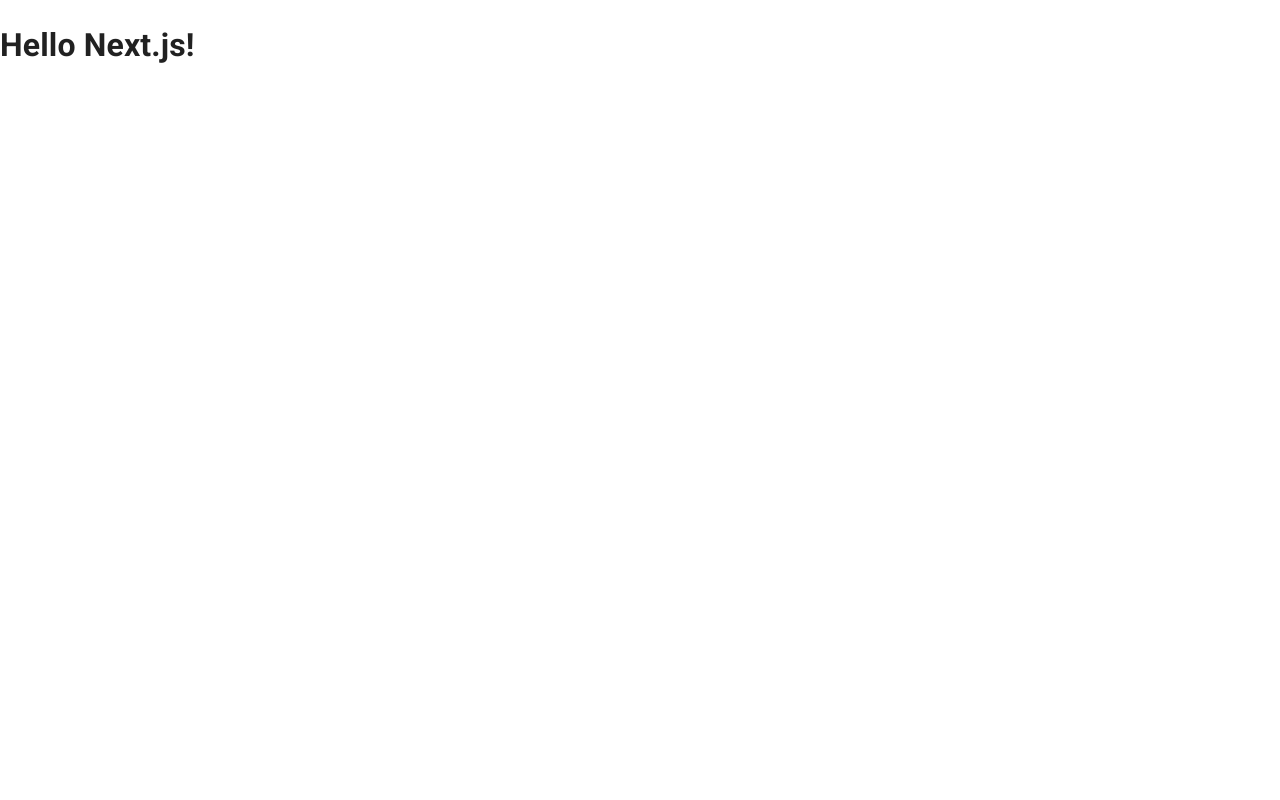
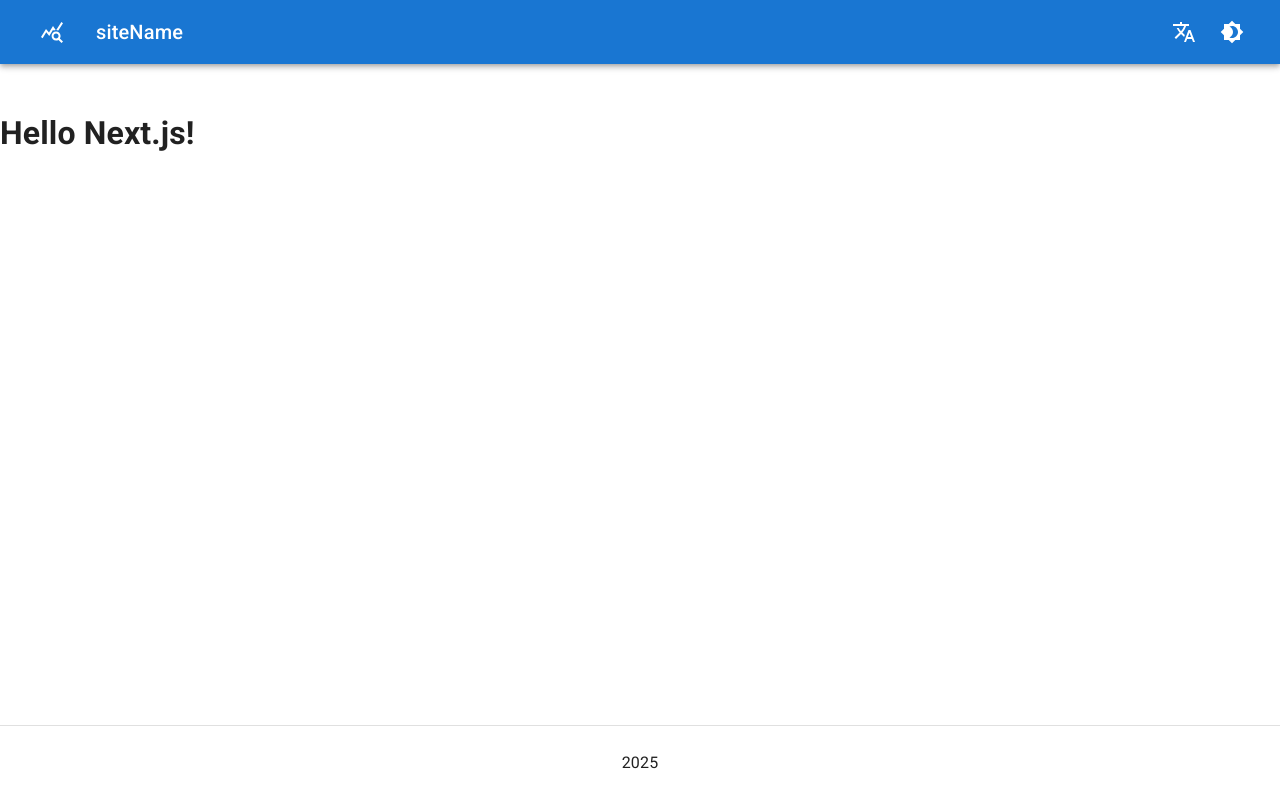
Before and after one commit to yuameshi/status-detector, a Next.js app: page / in a window 1280 px wide. Built offline with nearby package versions, Linux system fonts and the light colour scheme.

Commit message:
feat: implement basic layout structure

```diff
--- a/src/app/layout.tsx
+++ b/src/app/layout.tsx
@@ -5,15 +5,23 @@
 import { CssBaseline } from '@mui/material';
 import { Metadata, Viewport } from 'next';
 
+import Favicon from '@assets/favicon.ico';
 import { EmotionCache } from '@components/utils/EmotionCache';
 import { ThemeContext } from '@components/utils/ThemeContext';
 import { ScrollBarCss } from '@components/utils/ScrollBarCss';
+import { Layout } from '@components/layout';
 
 export function generateMetadata(): Metadata {
 	return {
 		title: '服务可用性检测',
 		description: '查看有关服务的当前状态和过去一段时间的可用性',
 		authors: [{ name: 'yuameshi' }],
+		// icons: [
+		// 	{
+		// 		url: Favicon.src,
+		// 		sizes: `${Favicon.height}x${Favicon.width}`,
+		// 	},
+		// ],
 	};
 }
 
@@ -29,7 +37,9 @@
 				<EmotionCache>
 					<ScrollBarCss />
 					<CssBaseline />
-					<body>{children}</body>
+					<body>
+						<Layout>{children}</Layout>
+					</body>
 				</EmotionCache>
 			</ThemeContext>
 		</html>
--- /dev/null
+++ b/src/components/layout/Footer.tsx
@@ -0,0 +1,25 @@
+import { Typography, Box, Divider } from '@mui/material';
+
+export const AppFooter: React.FC = () => {
+	return (
+		<>
+			<Divider />
+			<Box
+				sx={{
+					display: 'flex',
+					color: 'text.main',
+					padding: '25px',
+					justifyContent: 'center',
+					alignItems: 'center',
+				}}
+			>
+				<Typography
+					variant='body1'
+					align='center'
+				>
+					{new Date().getFullYear().toString()}
+				</Typography>
+			</Box>
+		</>
+	);
+};
--- /dev/null
+++ b/src/components/layout/Header/DarkmodeToggle.tsx
@@ -0,0 +1,32 @@
+'use client';
+
+import { IconButton, useColorScheme } from '@mui/material';
+import { useEffect, useState } from 'react';
+import Brightness7Icon from '@mui/icons-material/Brightness7';
+import Brightness4Icon from '@mui/icons-material/Brightness4';
+
+export function DarkmodeToggle() {
+	const { mode, setMode, systemMode } = useColorScheme();
+
+	const [darkmodeState, setDarkmodeState] = useState<'dark' | 'light'>(
+		(mode === 'system' ? (systemMode === 'dark' ? 'dark' : 'light') : mode) || 'light',
+	);
+	useEffect(() => {
+		setDarkmodeState((mode === 'system' ? (systemMode === 'dark' ? 'dark' : 'light') : mode) || 'light');
+	}, [mode, systemMode]);
+
+	useEffect(() => {
+		setDarkmodeState((mode === 'system' ? (systemMode === 'dark' ? 'dark' : 'light') : mode) || 'light');
+	}, []);
+
+	return (
+		<IconButton
+			size='large'
+			aria-label='switch theme'
+			onClick={() => setMode(darkmodeState === 'light' ? 'dark' : 'light')}
+			color='inherit'
+		>
+			{darkmodeState === 'dark' ? <Brightness7Icon /> : <Brightness4Icon />}
+		</IconButton>
+	);
+}
--- /dev/null
+++ b/src/components/layout/Header/LanguageMenu.tsx
@@ -0,0 +1,81 @@
+'use client';
+import { IconButton, MenuItem, Menu } from '@mui/material';
+import { useState } from 'react';
+import Link from 'next/link';
+import TranslateIcon from '@mui/icons-material/Translate';
+
+export function LanguageMenu() {
+	const [anchorEl, setAnchorEl] = useState<null | HTMLElement>(null);
+	const [localeMenuOpen, setLocaleMenuOpen] = useState(false);
+
+	return (
+		<>
+			<IconButton
+				size='large'
+				aria-label='switch language'
+				aria-controls='menu-locale-list'
+				aria-haspopup='true'
+				onClick={e => {
+					setLocaleMenuOpen(true);
+					setAnchorEl(e.currentTarget);
+				}}
+				color='inherit'
+			>
+				<TranslateIcon />
+			</IconButton>
+			<Menu
+				id='menu-locale-list'
+				anchorEl={anchorEl}
+				anchorOrigin={{
+					vertical: 'bottom',
+					horizontal: 'right',
+				}}
+				keepMounted
+				transformOrigin={{
+					vertical: 'top',
+					horizontal: 'right',
+				}}
+				sx={{
+					'*': {
+						textDecoration: 'none',
+						color: 'text.primary',
+					},
+				}}
+				open={localeMenuOpen}
+				onClose={() => {
+					setLocaleMenuOpen(false);
+					setAnchorEl(null);
+				}}
+			>
+				<Link
+					locale='zh-CN'
+					passHref
+					href={''}
+				>
+					<MenuItem
+						onClick={() => {
+							setLocaleMenuOpen(false);
+							setAnchorEl(null);
+						}}
+					>
+						简体中文
+					</MenuItem>
+				</Link>
+				<Link
+					locale='en'
+					passHref
+					href={''}
+				>
+					<MenuItem
+						onClick={() => {
+							setLocaleMenuOpen(false);
+							setAnchorEl(null);
+						}}
+					>
+						English
+					</MenuItem>
+				</Link>
+			</Menu>
+		</>
+	);
+}
--- /dev/null
+++ b/src/components/layout/Header/index.tsx
@@ -0,0 +1,75 @@
+import { AppBar, Box, Toolbar, Typography, Grid2, Button } from '@mui/material';
+import QueryStatsIcon from '@mui/icons-material/QueryStats';
+import { DarkmodeToggle } from '@components/layout/Header/DarkmodeToggle';
+import { LanguageMenu } from '@components/layout/Header/LanguageMenu';
+import OpenInNewIcon from '@mui/icons-material/OpenInNew';
+import { externalLinks } from '@constants/config';
+
+export const AppHeader = () => {
+	return (
+		<AppBar position='sticky'>
+			<Toolbar>
+				<QueryStatsIcon sx={{ m: 2 }} />
+				<Grid2
+					container
+					sx={{
+						display: 'flex',
+						justifyContent: 'center',
+						alignItems: 'center',
+						width: '100%',
+					}}
+				>
+					<Grid2
+						size={{
+							xs: 12,
+							lg: 'auto',
+						}}
+					>
+						<Typography
+							variant='h6'
+							component='div'
+							sx={{ flexGrow: 1, m: 2 }}
+						>
+							{'siteName'}
+						</Typography>
+					</Grid2>
+					<Grid2>
+						<Box sx={{ flexGrow: 1, display: { xs: 'none', md: 'flex' } }}>
+							{externalLinks.map(({ url, name }, i) => (
+								<Button
+									key={i}
+									href={url}
+									target='_blank'
+									rel='noopener noreferrer'
+									sx={{ my: 2, color: 'white' }}
+									endIcon={<OpenInNewIcon />}
+								>
+									{name}
+								</Button>
+							))}
+						</Box>
+					</Grid2>
+					<Grid2
+						size={{
+							xs: 0,
+							lg: 'grow',
+						}}
+					>
+						<Box sx={{ flexGrow: 1 }} />
+					</Grid2>
+					<Grid2
+						size={{
+							xs: 12,
+							lg: 'auto',
+						}}
+					>
+						<Box>
+							<LanguageMenu />
+							<DarkmodeToggle />
+						</Box>
+					</Grid2>
+				</Grid2>
+			</Toolbar>
+		</AppBar>
+	);
+};
--- /dev/null
+++ b/src/components/layout/index.tsx
@@ -0,0 +1,27 @@
+import { Box } from '@mui/material';
+import type { FC, PropsWithChildren } from 'react';
+import { AppHeader } from './Header';
+import { AppFooter } from './Footer';
+
+export const Layout: FC<PropsWithChildren> = ({ children }) => (
+	<Box
+		sx={{
+			display: 'flex',
+			flexDirection: 'column',
+			minHeight: '100vh',
+		}}
+	>
+		<AppHeader />
+		<Box
+			sx={{
+				paddingTop: '24px',
+				maxWidth: 'none !important',
+				minWidth: '300px',
+				flex: '1 0 auto',
+			}}
+		>
+			{children}
+		</Box>
+		<AppFooter />
+	</Box>
+);
```
